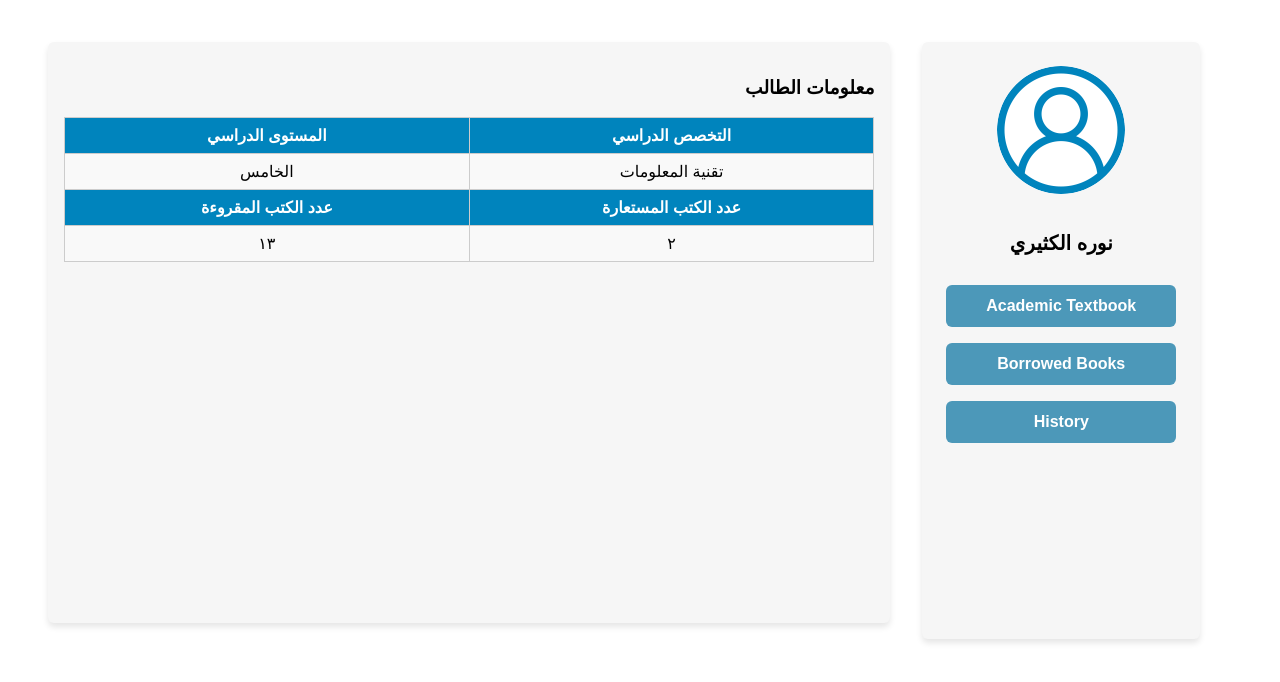
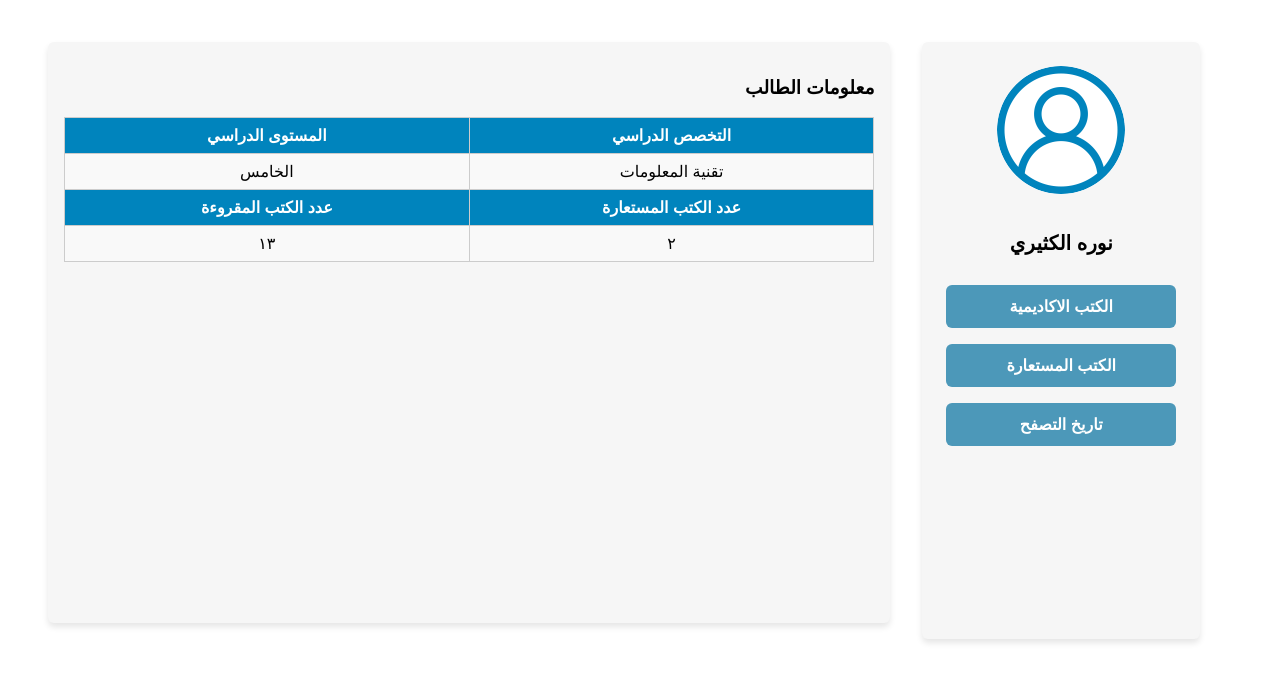
Before and after one commit to NoraHK3/MARREFALIBRARY, a plain HTML site: page ProfilePage.html in a window 1280 px wide. Shown: the part 132-814 px from the top of the page. Drawn offline with Linux system fonts and the light colour scheme.

Commit message:
Update ProfilePage.html

```diff
--- a/ProfilePage.html
+++ b/ProfilePage.html
@@ -260,9 +260,9 @@ button.secondary, a.button.secondary {
     <div class="profile">
         <img src="images/user.png" alt="Parent" class="profile-pic">
         <h2>نوره الكثيري</h2>
-        <a href="AcademicTextbook.html" class="button secondary">Academic Textbook</a>
-        <a href="BorrowedBook.html" class="button secondary">Borrowed Books</a>
-        <a href="BrowseHistory.html" class="button secondary">History</a>
+        <a href="AcademicTextbook.html" class="button secondary">الكتب الاكاديمية</a>
+        <a href="BorrowedBook.html" class="button secondary">الكتب المستعارة</a>
+        <a href="BrowseHistory.html" class="button secondary">تاريخ التصفح</a>
     </div>
 </div>
 
```
